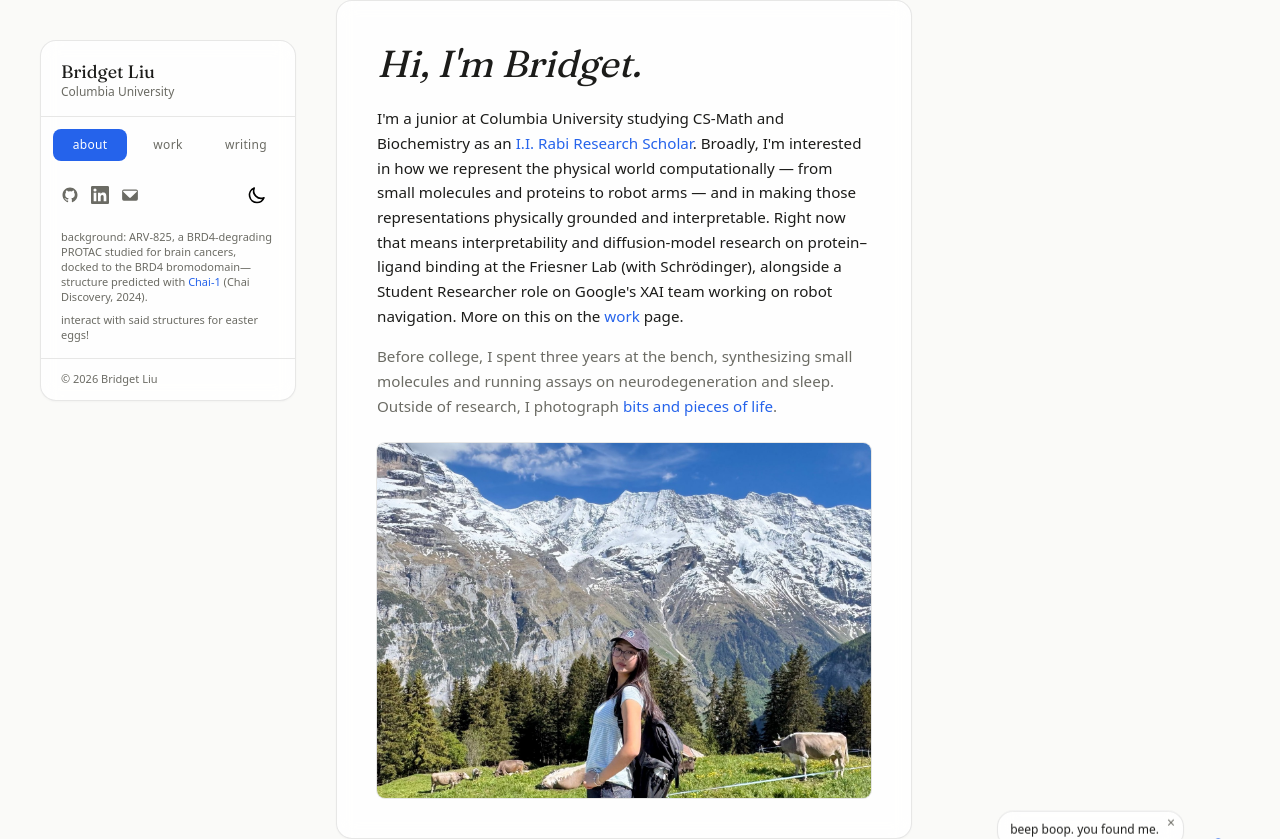
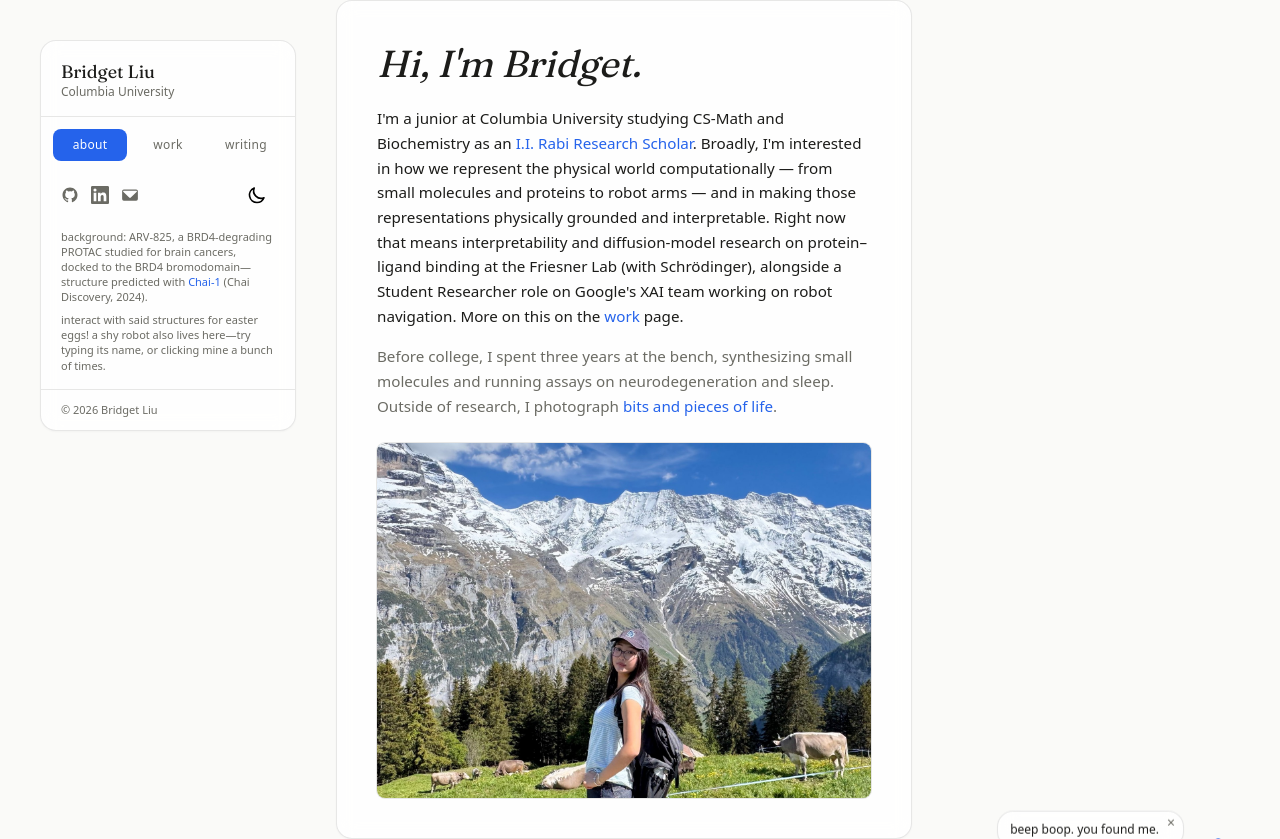
Before and after one commit to yuen-liu/portfolio, a Next.js app: page / in a window 1280 px wide. Built offline with nearby package versions, Linux system fonts and the light colour scheme; no server answers.

Commit message:
added clue for robot easter egg

```diff
--- a/src/components/Sidebar.tsx
+++ b/src/components/Sidebar.tsx
@@ -108,7 +108,8 @@ export default function Sidebar() {
           (Chai Discovery, 2024).
         </p>
         <p className="px-5 pb-4 text-[11px] leading-snug text-[var(--global-muted-color)]">
-          interact with said structures for easter eggs!
+          interact with said structures for easter eggs! a shy robot also
+          lives here—try typing its name, or clicking mine a bunch of times.
         </p>
         <p className="px-5 py-3 border-t border-[var(--global-border-color)] text-[11px] text-[var(--global-muted-color)]">
           © {new Date().getFullYear()} Bridget Liu
```
